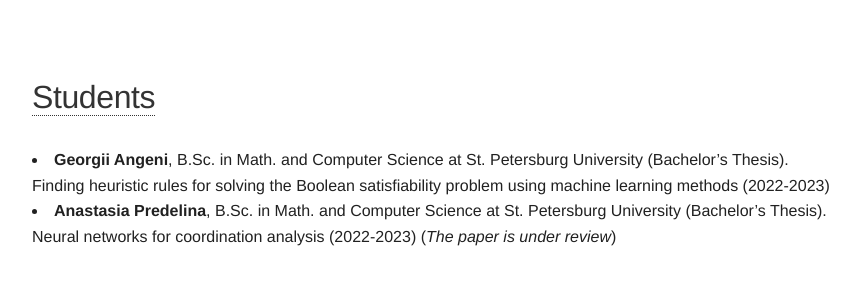
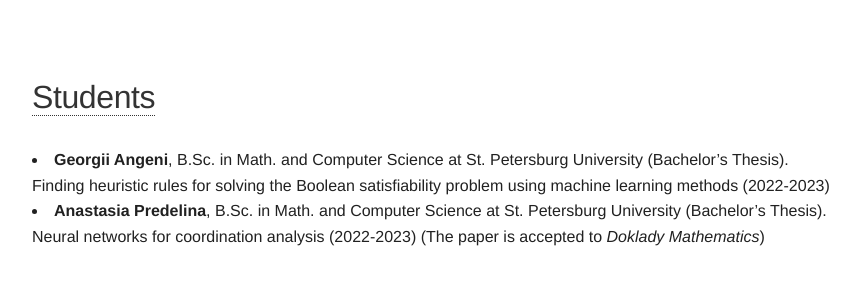
Before and after one commit to alexeyev/alexeyev.github.io, a Jekyll site: the page built from students.html, in a window 1280 px wide. Shown: the top 300 px of the page, without its empty margins (208-1068 px from the left). Built offline with Jekyll 4.4.1, drawn with Linux system fonts in a browser that asks for light colours.

Commit message:
Update students.html

```diff
--- a/students.html
+++ b/students.html
@@ -18,4 +18,4 @@ layout: default
     Finding heuristic rules for solving the Boolean satisfiability problem using machine learning methods (2022-2023)<br/>
   <li>
     <b>Anastasia Predelina</b>, B.Sc. in Math. and Computer Science at St. Petersburg University (Bachelor’s Thesis). <br/>
-    Neural networks for coordination analysis (2022-2023) (<i>The paper is under review</i>)
+    Neural networks for coordination analysis (2022-2023) (The paper is accepted to <i>Doklady Mathematics</i>)
```
